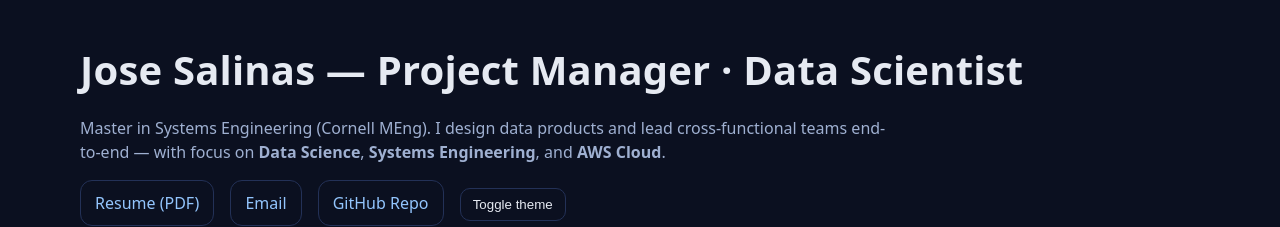
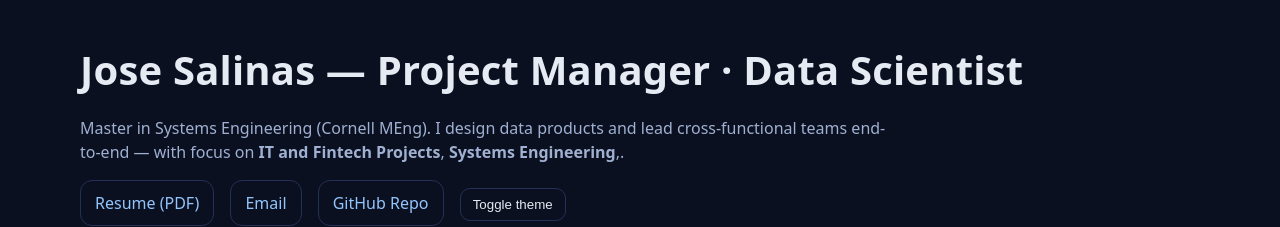
Before and after one commit to josesalinas50c-lang/Portfolio, a plain HTML site: page docs/index.html in a window 1280 px wide. Shown: the top 227 px of the page. Drawn offline with Linux system fonts and the light colour scheme.

Commit message:
Update index.html

```diff
--- a/docs/index.html
+++ b/docs/index.html
@@ -43,7 +43,7 @@
     <div class="row">
       <div>
         <div class="title">Jose Salinas — Project Manager · Data Scientist</div>
-        <p class="subtitle">Master in Systems Engineering (Cornell MEng). I design data products and lead cross-functional teams end-to-end — with focus on <b>Data Science</b>, <b>Systems Engineering</b>, and <b>AWS Cloud</b>.</p>
+        <p class="subtitle">Master in Systems Engineering (Cornell MEng). I design data products and lead cross-functional teams end-to-end — with focus on <b>IT and Fintech Projects</b>, <b>Systems Engineering</b>,.</p>
         <div class="actions">
           <a href="./assets/Jose_Salinas_Resume.pdf">Resume (PDF)</a>
           <a href="mailto:js3873@cornell.edu">Email</a>
```
